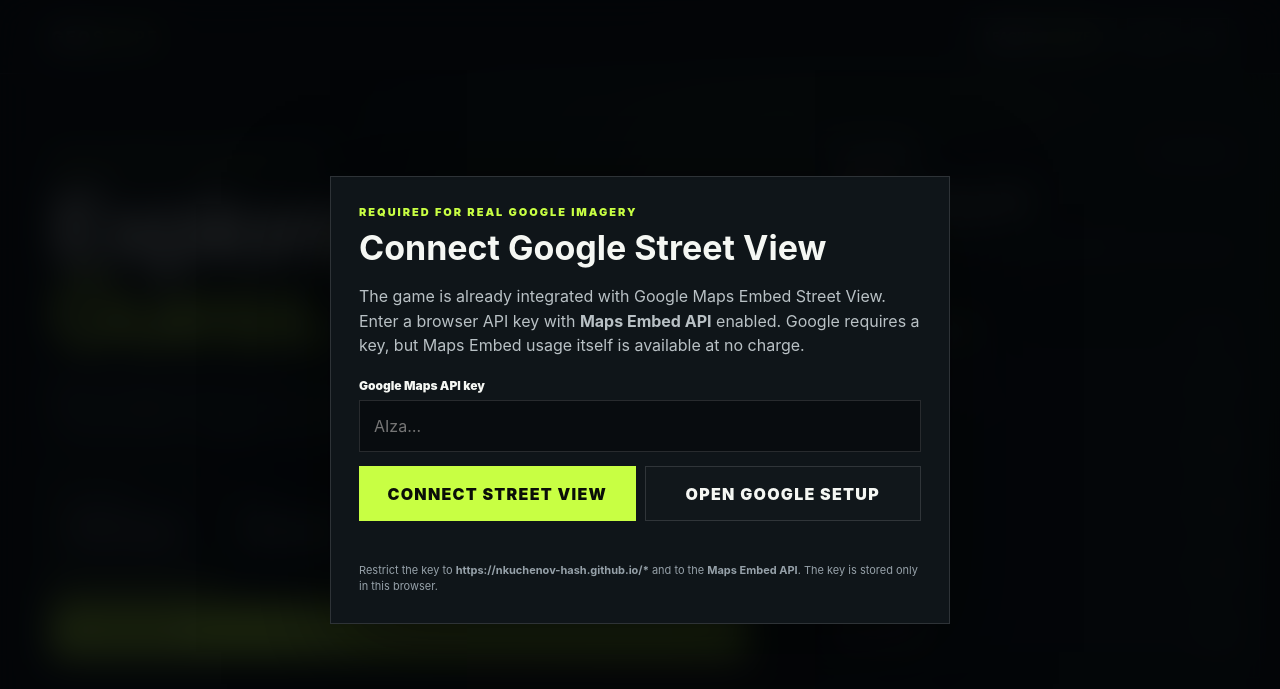
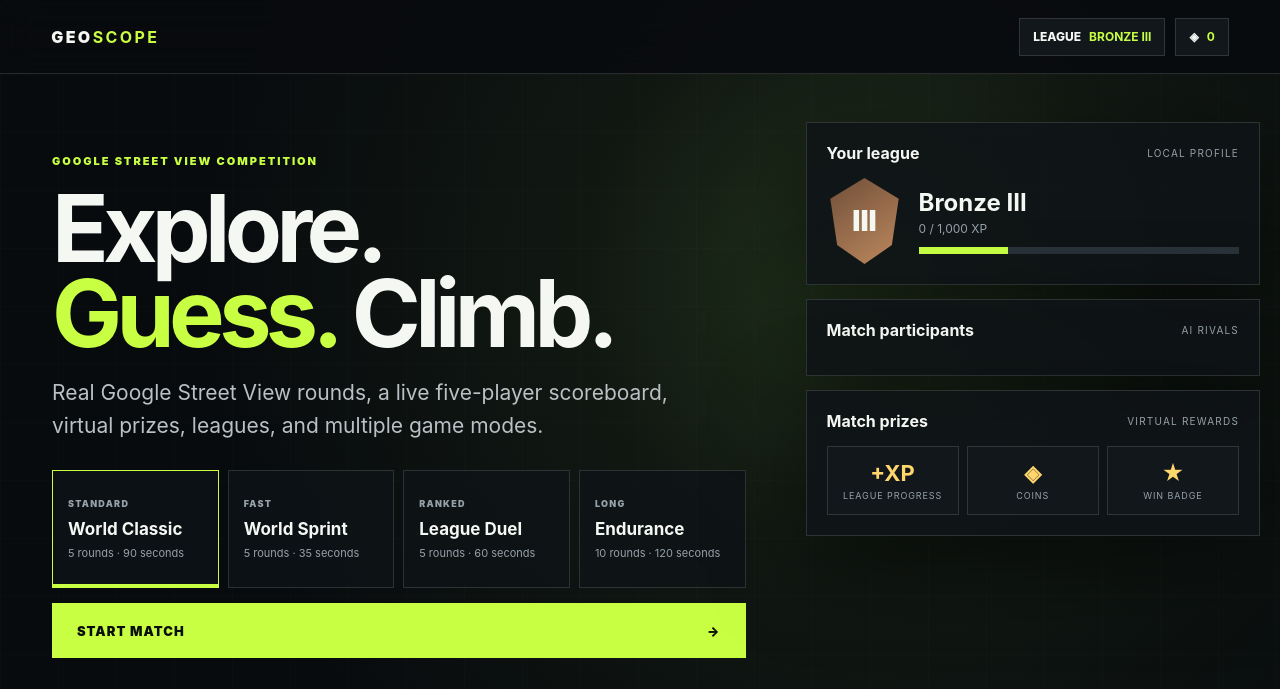
Before and after one commit to nkuchenov-hash/desktop-tutorial, a plain HTML site: page play.html in a window 1280 px wide. Drawn offline with nearby package versions, Linux system fonts and the light colour scheme.

Commit message:
Remove API key prompt from player interface

```diff
--- a/play.html
+++ b/play.html
@@ -11,7 +11,7 @@
 <body>
 <section id="home" class="screen home active">
 <div class="gridbg"></div>
-<header class="topbar"><div class="brand">GEO<b>SCOPE</b></div><div class="account"><div class="pill">LEAGUE <strong id="leagueTop">BRONZE III</strong></div><div class="pill">◈ <strong id="coinsTop">0</strong></div><button id="settingsBtn" class="iconbtn" title="Google Street View key">⚙</button></div></header>
+<header class="topbar"><div class="brand">GEO<b>SCOPE</b></div><div class="account"><div class="pill">LEAGUE <strong id="leagueTop">BRONZE III</strong></div><div class="pill">◈ <strong id="coinsTop">0</strong></div></div></header>
 <div class="homewrap">
 <main class="hero"><div class="eyebrow">GOOGLE STREET VIEW COMPETITION</div><h1>Explore.<br><em>Guess.</em> Climb.</h1><p>Real Google Street View rounds, a live five-player scoreboard, virtual prizes, leagues, and multiple game modes.</p>
 <div class="modes" id="modes">
@@ -21,6 +21,7 @@
 <button class="mode" data-mode="endurance"><small>LONG</small><b>Endurance</b><span>10 rounds · 120 seconds</span></button>
 </div>
 <button id="startBtn" class="primary start"><span>START MATCH</span><span>→</span></button>
+<div id="ownerConfigNotice" class="error" hidden>Google Street View is temporarily unavailable because the site owner has not configured it.</div>
 </main>
 <aside class="side">
 <section class="card"><div class="cardhead"><h2>Your league</h2><span>LOCAL PROFILE</span></div><div class="leaguehero"><div id="leagueBadge" class="badge">III</div><div><h3 id="leagueName">Bronze III</h3><p id="xpText">0 / 1,000 XP</p><div class="xpbar"><span id="xpFill"></span></div></div></div></section>
@@ -40,9 +41,8 @@
 <section id="result" class="screen result"><div class="resultgrid"><div id="resultMap" class="resultmap"></div><div class="resultside"><div class="eyebrow">ROUND COMPLETE</div><h1 id="resultTitle">Good read.</h1><div id="roundScore" class="bigscore">0 <span>/ 5,000</span></div><div class="answer"><b id="answerPlace">—</b><span id="answerDistance">—</span></div><div id="roundStandings" class="standings"></div><button id="nextRound" class="primary">NEXT ROUND →</button></div></div></section>
 
 <section id="final" class="screen final"><div class="finalwrap"><div class="eyebrow">MATCH COMPLETE</div><div id="finishPlace" class="placefinish">1ST PLACE</div><h1>League match<br>complete.</h1><div id="totalScore" class="totalscore">0</div><div class="rewards"><div class="rewardbig"><b id="xpReward">+0</b><span>XP EARNED</span></div><div class="rewardbig"><b id="coinReward">+0</b><span>COINS EARNED</span></div><div class="rewardbig"><b id="badgeReward">★</b><span>MATCH PRIZE</span></div></div><div id="finalBoard" class="standings finalboard"></div><div class="finalactions"><button id="againBtn" class="primary">PLAY AGAIN</button><button id="homeBtn" class="secondary">HOME</button></div></div></section>
-
-<div id="setup" class="setup"><div class="setupbox"><div class="eyebrow">REQUIRED FOR REAL GOOGLE IMAGERY</div><h2>Connect Google Street View</h2><p>The game is already integrated with Google Maps Embed Street View. Enter a browser API key with <b>Maps Embed API</b> enabled. Google requires a key, but Maps Embed usage itself is available at no charge.</p><label for="apiKey">Google Maps API key</label><input id="apiKey" type="password" autocomplete="off" placeholder="AIza…"><div class="setupactions"><button id="saveKey" class="primary">CONNECT STREET VIEW</button><button id="keyHelp" class="secondary">OPEN GOOGLE SETUP</button></div><div id="keyError" class="error"></div><div class="help">Restrict the key to <b>https://nkuchenov-hash.github.io/*</b> and to the <b>Maps Embed API</b>. The key is stored only in this browser.</div></div></div>
 <script src="https://cdn.jsdelivr.net/npm/leaflet@1.9.4/dist/leaflet.js" crossorigin="anonymous"></script>
+<script src="config.js"></script>
 <script src="google-game.js"></script>
 </body>
 </html>
```
